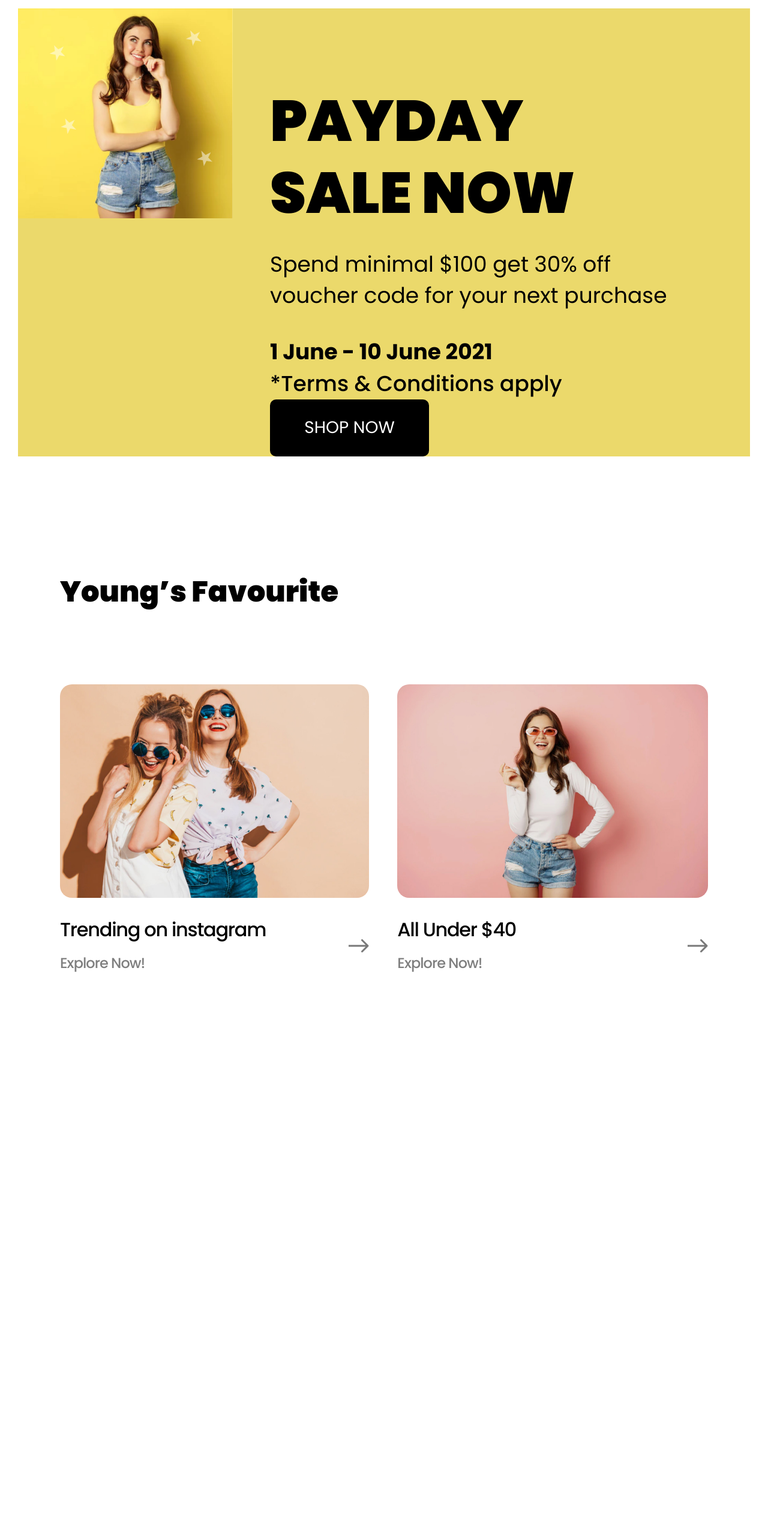
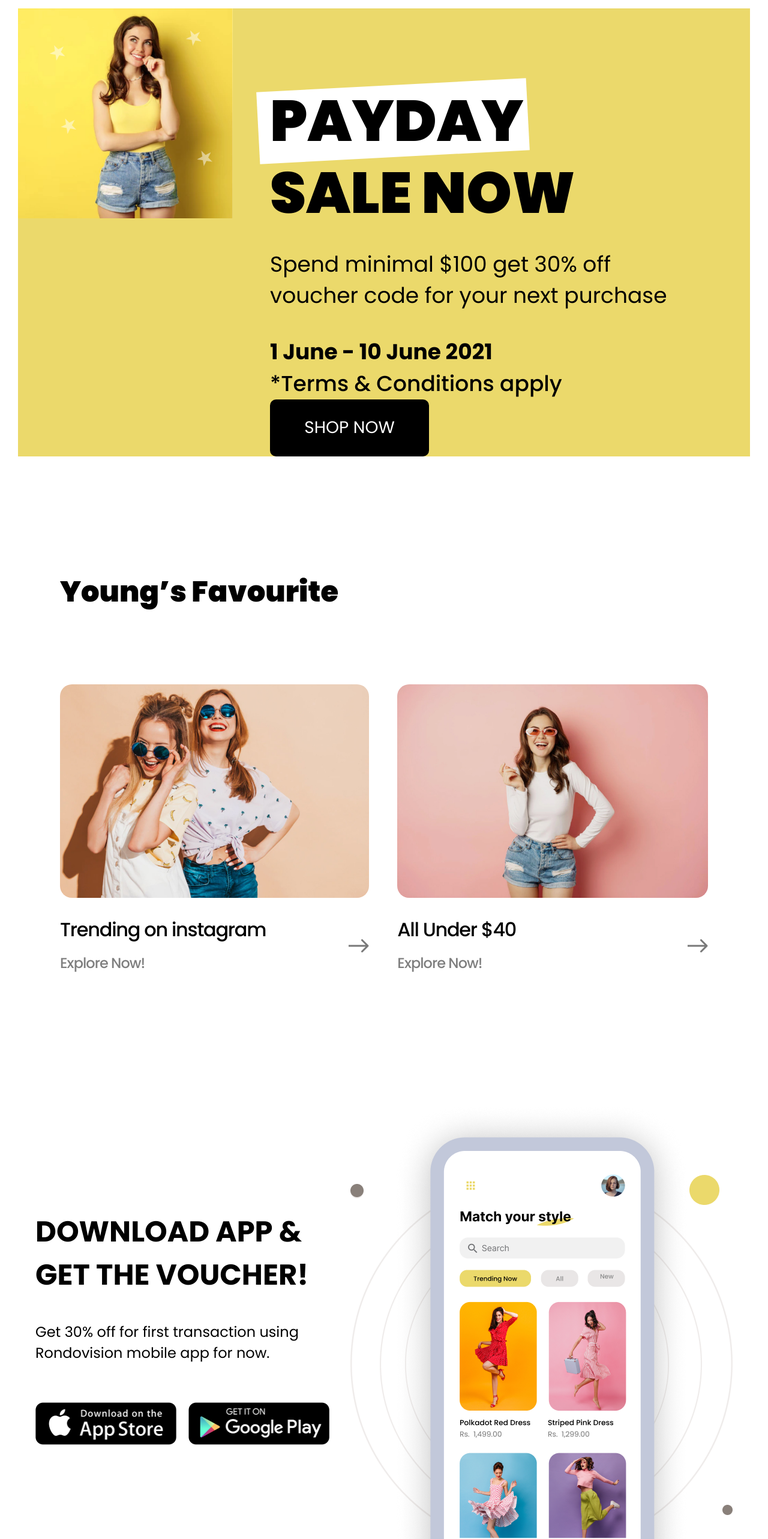
Before and after one commit to Mikton22/fashion-react, a React (Create React App) app: page / in a window 1280 px wide. Shown: the part 2320-4886 px from the top of the page at 60% size. Before the commit the page ends 4171 px from the top, so only its background shows below. Built offline with nearby package versions, Linux system fonts and the light colour scheme.

Commit message:
Layout completed.

```diff
--- a/src/App.js
+++ b/src/App.js
@@ -1,6 +1,9 @@
 import Arrivals from "./components/arrivals/Arrivals";
 import Banner from "./components/banner/Banner";
+import BaseFooter from "./components/baseFooter/BaseFooter";
 import Brands from "./components/brands/Brands";
+import Download from "./components/download/Download";
+import Footer from "./components/footer/Footer";
 import Header from "./components/header/Header";
 import Promo from "./components/promo/Promo";
 import Young from "./components/young/Young";
@@ -14,6 +17,9 @@ function App() {
       <Arrivals />
       <Banner />
       <Young />
+      <Download />
+      <BaseFooter />
+      <Footer />
     </div>
   );
 }
--- a/src/components/banner/Banner.jsx
+++ b/src/components/banner/Banner.jsx
@@ -10,7 +10,9 @@ const Banner = () => {
             <img src={imgBanner} alt="banner" />
           </div>
           <div className="banner__text">
-            <span className="banner__highlight-white">payday</span>
+            <span className="banner__highlight-white">
+              <span>payday</span>
+            </span>
             <span className="banner__highlight">Sale now</span>
             <span className="banner__text_info1">
               <span>Spend minimal $100 get 30% off</span>
--- a/src/components/banner/banner.css
+++ b/src/components/banner/banner.css
@@ -20,10 +20,32 @@
 }
 
 .banner__highlight-white {
+  position: relative;
+  display: inline-block;
   text-transform: uppercase;
   font-size: 96px;
   font-weight: 900;
   line-height: calc(120 / 96);
+}
+
+.banner__highlight-white span {
+  position: relative;
+  z-index: 2;
+}
+
+.banner__highlight-white::before {
+  color: black;
+  background-color: #fff;
+  content: "";
+  display: block;
+  position: absolute;
+  top: -0px;
+  bottom: -0px;
+  left: -20px;
+  right: -60px;
+  transform: rotate(-3deg);
+  width: 450px;
+  z-index: 1;
 }
 
 .banner__highlight {
--- /dev/null
+++ b/src/components/baseFooter/BaseFooter.jsx
@@ -0,0 +1,33 @@
+import './baseFooter.css'
+
+const BaseFooter = () => {
+  return (
+    <div className="baseFooter">
+      <div className="baseFooter__text">
+        <div className="baseFooter__text-main">
+          <span className="baseFooter__text-main1">
+            JOIN SHOPPING COMMUNITY TO{" "}
+          </span>
+          <span className="baseFooter__text-main2">
+            GET MONTHLY PROMO
+          </span>
+        </div>
+        <span className="baseFooter__text-second">
+          Type your email down below and be young wild generation
+        </span>
+      </div>
+      <div className="baseFooter__callback">
+        <div className="baseFooter__callback-box">
+            <span className="baseFooter__callback-text">
+                <span>Add your email here</span>
+            </span>
+            <div className="baseFooter__callback-button">
+                <span>SEND</span>
+            </div>
+        </div>
+      </div>
+    </div>
+  );
+};
+
+export default BaseFooter;
--- /dev/null
+++ b/src/components/baseFooter/baseFooter.css
@@ -0,0 +1,85 @@
+.baseFooter {
+  display: flex;
+  flex-direction: column;
+  align-items: center;
+  gap: 24px;
+  background-color: var(--yellow);
+}
+
+.baseFooter__text {
+  padding-top: 141px;
+  display: flex;
+  flex-direction: column;
+  text-align: center;
+}
+
+.baseFooter__text-main {
+  display: flex;
+  flex-direction: column;
+}
+
+.baseFooter__text-main1 {
+  font-size: 55px;
+  font-weight: 900;
+}
+
+.baseFooter__text-main2 {
+  font-size: 55px;
+  font-weight: 900;
+  margin-bottom: 37px;
+}
+
+.baseFooter__text-second {
+  font-size: 32px;
+  font-weight: 400;
+  margin-bottom: 49px;
+}
+
+.baseFooter__callback {
+  padding-bottom: 156px;
+}
+
+.baseFooter__callback-box {
+  display: flex;
+  align-items: center;
+  justify-content: space-between;
+
+  background: #fff;
+  border-radius: 10px;
+
+  padding: 8px 8px 8px 16px;
+
+  width: 574px;
+  height: 87px;
+}
+
+.baseFooter__callback-text {
+  color: #999;
+  font-size: 24px;
+}
+
+.baseFooter__callback-button span {
+  font-size: 33px;
+  font-weight: normal;
+}
+
+.baseFooter__callback-button {
+  background: #000;
+  color: #fff;
+
+  height: 100%;
+  padding: 0 18px;
+
+  display: flex;
+  align-items: center;
+  justify-content: center;
+
+  border-radius: 10px;
+
+  cursor: pointer;
+  font-size: 13px;
+  font-weight: 600;
+
+  width: 161px;
+  height: 67px;
+}
--- /dev/null
+++ b/src/components/download/Download.jsx
@@ -0,0 +1,36 @@
+import "./download.css";
+import phone from "../../img/images/vouchers-img.png";
+import ios from "../../img/icons/app-store.png";
+import android from "../../img/icons/google-play.png";
+
+const Download = () => {
+  return (
+    <div className="download">
+      <div className="download__container-textMain">
+        <div className="download__text">
+          <span>DOWNLOAD APP &</span>
+          <br />
+          <span>GET THE VOUCHER!</span>
+        </div>
+        <div className="download__text-second">
+          <span>Get 30% off for first transaction using</span>
+          <br />
+          <span>Rondovision mobile app for now.</span>
+        </div>
+        <div className="download__icons">
+          <div className="download__icon1">
+            <img src={ios} alt="ios" />
+          </div>
+          <div className="download__icon2">
+            <img src={android} alt="android" />
+          </div>
+        </div>
+      </div>
+      <div className="download__phone">
+        <img src={phone} alt="phone" />
+      </div>
+    </div>
+  );
+};
+
+export default Download;
--- /dev/null
+++ b/src/components/download/download.css
@@ -0,0 +1,39 @@
+.download {
+    display: flex;
+    justify-content: center;
+    padding-bottom: 220px;
+}
+
+.download__container-textMain {
+    width: 507hug;
+    margin-top: 181px;
+}
+
+.download__text {
+    font-size: 48px;
+    font-weight: 700;
+    margin-bottom: 41px;
+    text-transform: uppercase;
+}
+
+.download__text-second {
+    font-size: 24px;
+    margin-bottom: 65px;
+}
+
+.download__phone {
+    width: 671px;
+}
+
+.download__icons {
+    display: flex;
+    gap: 19px;
+}
+
+.download__icon1 {
+    width: 236px;
+}
+
+.download__icon2 {
+    width: 236px;
+}
--- /dev/null
+++ b/src/components/footer/Footer.jsx
@@ -0,0 +1,99 @@
+import "./footer.css";
+import fb from "../../img/socials/fb.svg";
+import inst from "../../img/socials/inst.svg";
+import tw from "../../img/socials/tw.svg";
+import inlogo from "../../img/socials/in.svg";
+
+const Footer = () => {
+  return (
+    <div className="footer">
+      <div className="footer__fashion">
+        <span className="footer__fashion-text1">fashion</span>
+        <span className="footer__fashion-text2">
+          <span>Complete your style with awesome</span>
+          <br />
+          <span>clothes from us.</span>
+        </span>
+        <div className="fashion__logos">
+          <span>
+            <a href="#">
+              <img src={fb} alt="fb" />
+            </a>
+          </span>
+          <span>
+            <a href="#">
+              <img src={inst} alt="fb" />
+            </a>
+          </span>
+          <span>
+            <a href="#">
+              <img src={tw} alt="fb" />
+            </a>
+          </span>
+          <span>
+            <a href="#">
+              <img src={inlogo} alt="fb" />
+            </a>
+          </span>
+        </div>
+      </div>
+      <div className="footer__text">
+        <div className="fashion__company">
+          <ul>
+            <li>
+              <span>Company</span>
+            </li>
+            <li>
+              <a href="#">About</a>
+            </li>
+            <li>
+              <a href="#">Contact us</a>
+            </li>
+            <li>
+              <a href="#">Support</a>
+            </li>
+            <li>
+              <a href="#">Careers</a>
+            </li>
+          </ul>
+        </div>
+
+        <div className="fashion__company">
+          <ul>
+            <li>
+              <span>Quick Link</span>
+            </li>
+            <li>
+              <a href="#">Share Location</a>
+            </li>
+            <li>
+              <a href="#">Orders Tracking</a>
+            </li>
+            <li>
+              <a href="#">Size Guide</a>
+            </li>
+            <li>
+              <a href="#">FAQs</a>
+            </li>
+          </ul>
+        </div>
+
+        <div className="fashion__company">
+          <ul>
+            <li>
+              <span>Legal</span>
+            </li>
+            <li>
+              <a href="#">Terms & conditions</a>
+            </li>
+            <li>
+              <a href="#">Privacy Policy</a>
+            </li>
+          </ul>
+        </div>
+      </div>
+    </div>
+  );
+};
+
+export default Footer;
--- /dev/null
+++ b/src/components/footer/footer.css
@@ -0,0 +1,75 @@
+.footer {
+  display: flex;
+  justify-content: space-between;
+  align-items: flex-start;
+  padding: 119px 0 147px;
+  background-color: black;
+  color: white;
+}
+
+.footer__fashion {
+  display: flex;
+  flex-direction: column;
+  align-items: flex-start;
+  padding-left: 100px;
+}
+
+.footer__text {
+  display: flex;
+  gap: 20px;
+}
+
+.footer__fashion-text1 {
+  text-transform: uppercase;
+  font-size: 40px;
+  line-height: auto;
+  font-weight: 900;
+  padding-bottom: 32px;
+}
+
+.footer__fashion-text2 {
+  width: 270px;
+  text-transform: uppercase;
+  font-size: 20px;
+  line-height: auto;
+  font-weight: 400;
+  padding-bottom: 32px;
+  color: #8e8e8e;
+}
+
+.fashion__logos {
+  display: flex;
+  gap: 14px;
+  width: 52hug;
+  height: 52hug;
+}
+
+.fashion__company a {
+  color: white;
+}
+
+.fashion__company ul {
+  display: flex;
+  flex-direction: column;
+  gap: 32px;
+
+  list-style: none;
+  padding: 0;
+  margin: 0;
+}
+
+.fashion__company li {
+  margin-bottom: 14px;
+  width: 270px;
+}
+
+.fashion__company span {
+  color: #d9d9d9;
+  font-weight: 700;
+  font-size: 18px;
+}
+
+.fashion__company a {
+  color: #8e8e8e;
+  text-decoration: none;
+}
--- a/src/components/young/young.css
+++ b/src/components/young/young.css
@@ -1,14 +1,20 @@
 .young {
-    padding: 190px 100px 220px 100px;
+  display: flex;
+  justify-content: center;
+  align-items: center;
+  padding: 190px 100px 206px 100px;
 }
 
 .young__header {
-    font-size: 48px;
-    padding-bottom: 118px;
-    font-weight: 800;
+  font-size: 48px;
+  padding-bottom: 118px;
+  font-weight: 800;
 }
 
 .young__slider {
-    display: flex;
-    gap: 47px;
+  justify-content: center;
+  align-items: center;
+
+  display: flex;
+  gap: 47px;
 }
```
